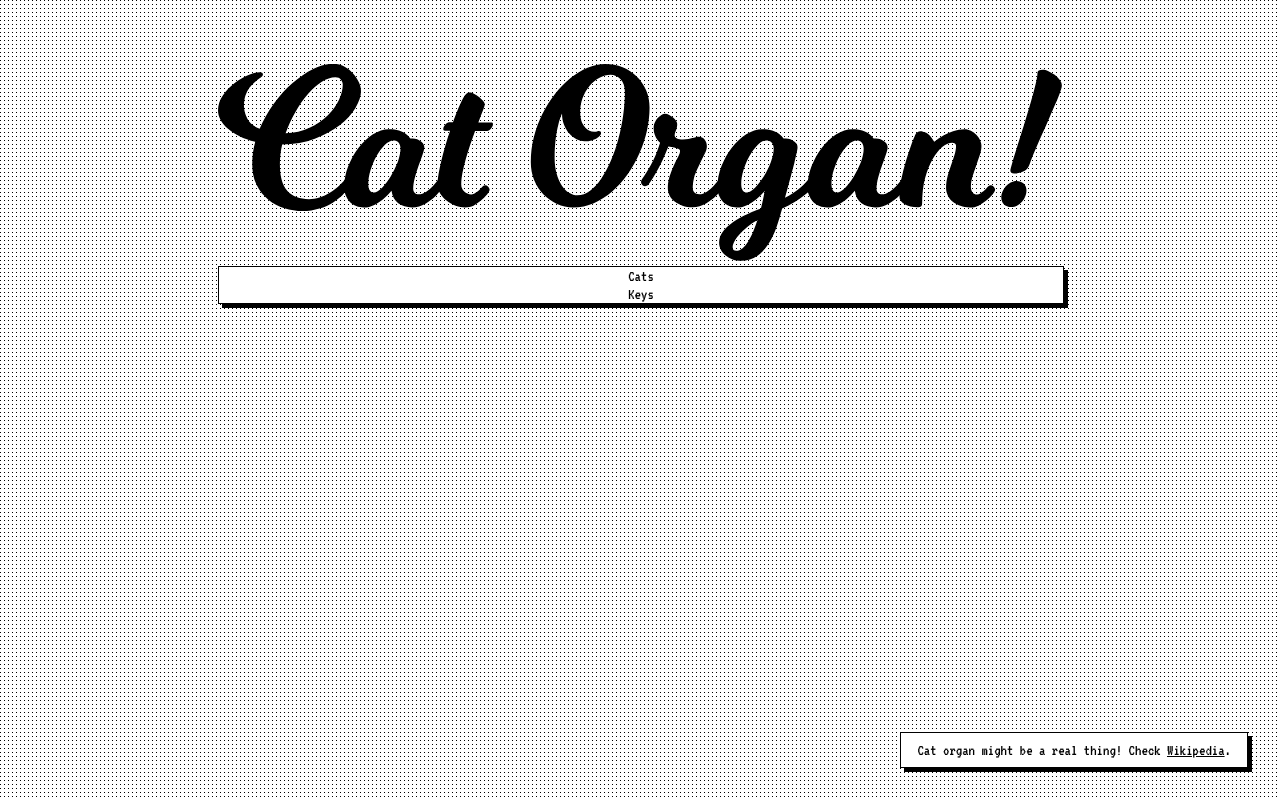
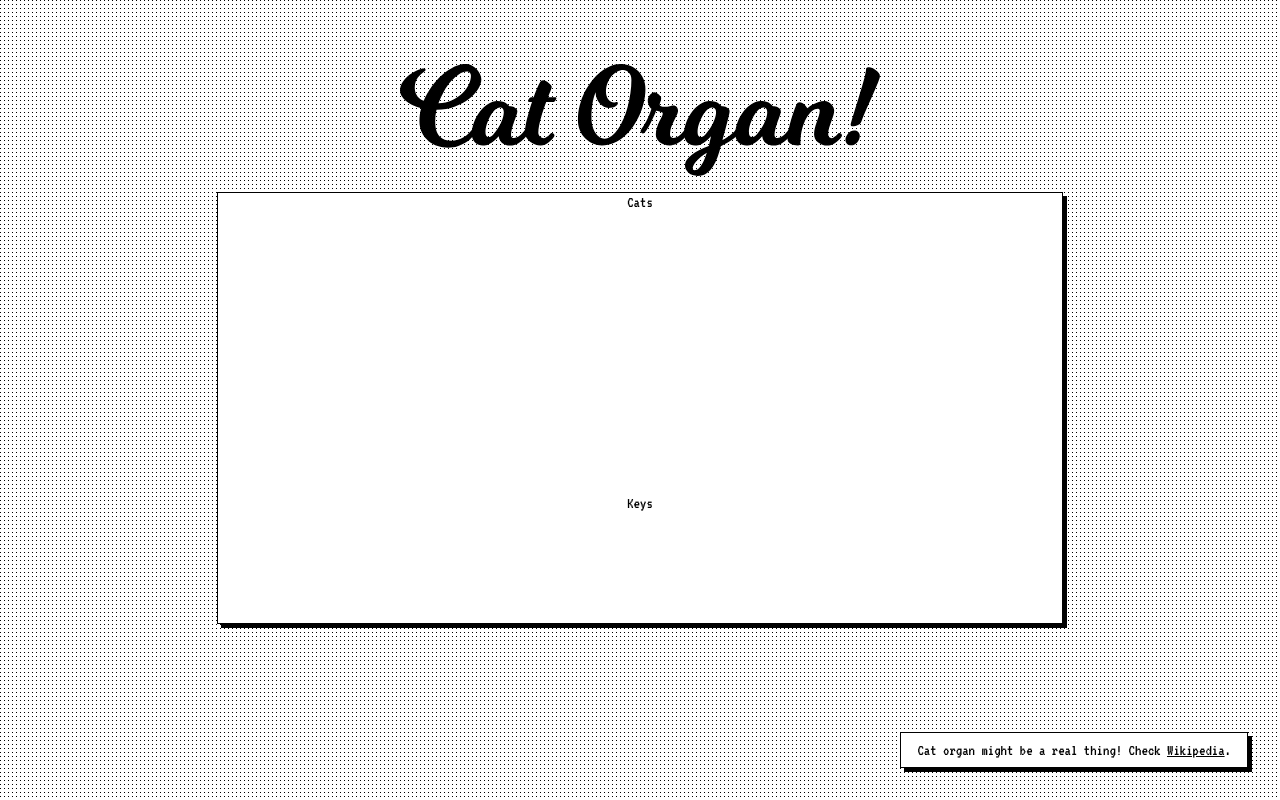
Before and after one commit to fedek6/cat-organ, a website built with Parcel: page index.html in a window 1280 px wide. Built offline with nearby package versions, Linux system fonts and the light colour scheme.

Commit message:
class value

```diff
--- a/css/main.css
+++ b/css/main.css
@@ -21,6 +21,13 @@ body {
   box-shadow: 4px 4px 0px 0px rgba(0,0,0,1);
   background-color: white;
   border: 1px solid Black;
+}
+
+.value {
+  display: flex;
+  flex-direction: column;
+  flex-wrap: nowrap;
+  align-items: center;
 }
 
 /* Info */
@@ -49,10 +56,6 @@ main {
   width: 66vw;
   height: 70vh;
 
-  display: flex;
-  flex-direction: column;
-  flex-wrap: nowrap;
-  align-items: center;
   row-gap: 16px;
 }
 
@@ -70,11 +73,6 @@ main {
 main > div {
   flex-grow: 1;
   width: 100%;
-
-  display: flex;
-  flex-direction: column;
-  flex-wrap: nowrap;
-  align-items: center;
 }
 
 /* Cats */
--- a/index.html
+++ b/index.html
@@ -31,11 +31,11 @@
 
 <body>
 
-  <main>
+  <main class="value">
     <header id="main-header">
       <img src="img/logo.svg" alt="Logo">
     </header>
-    <div class="shadow">
+    <div class="shadow value" >
       <div id="cats">
         Cats
       </div>
```
